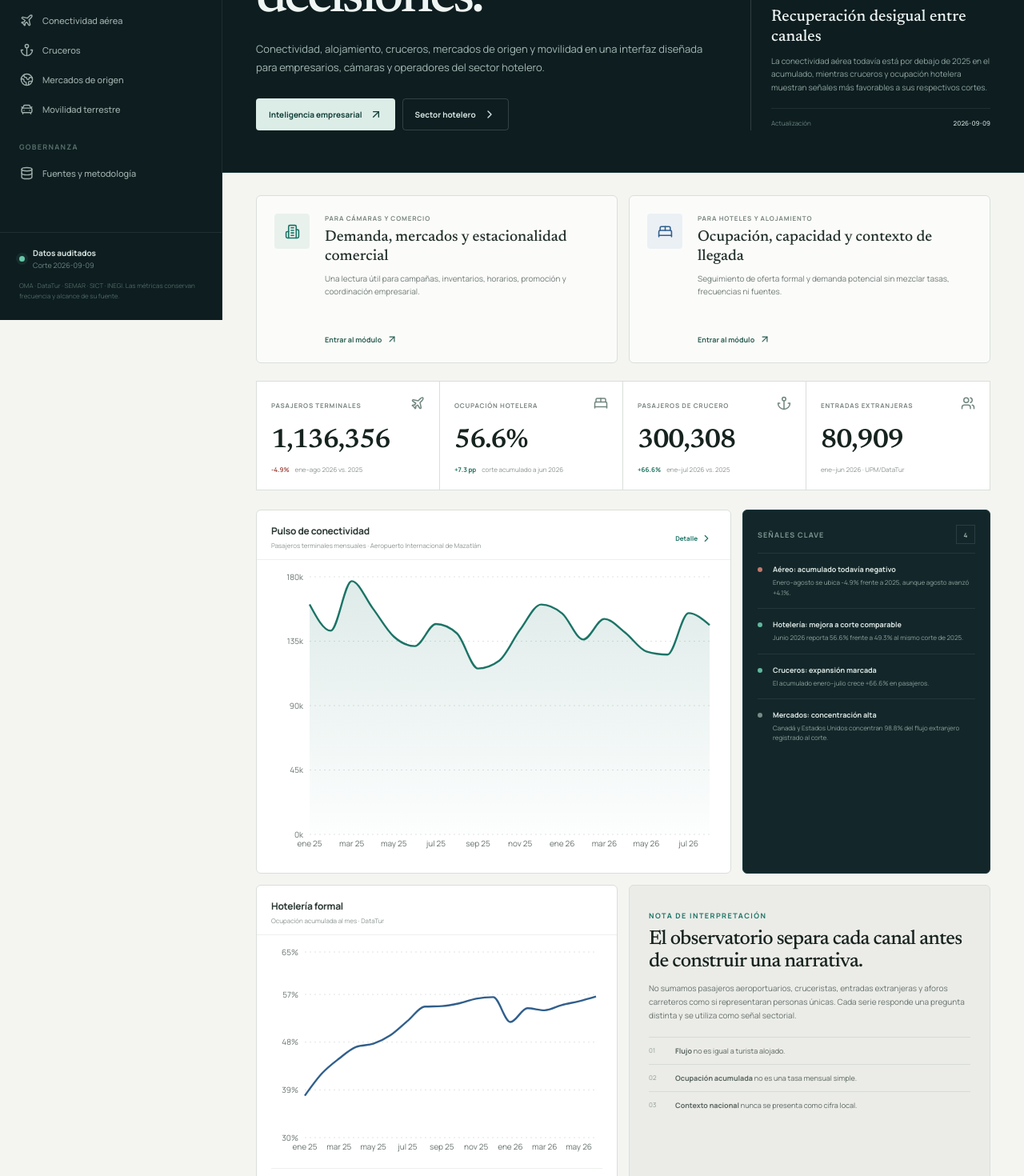
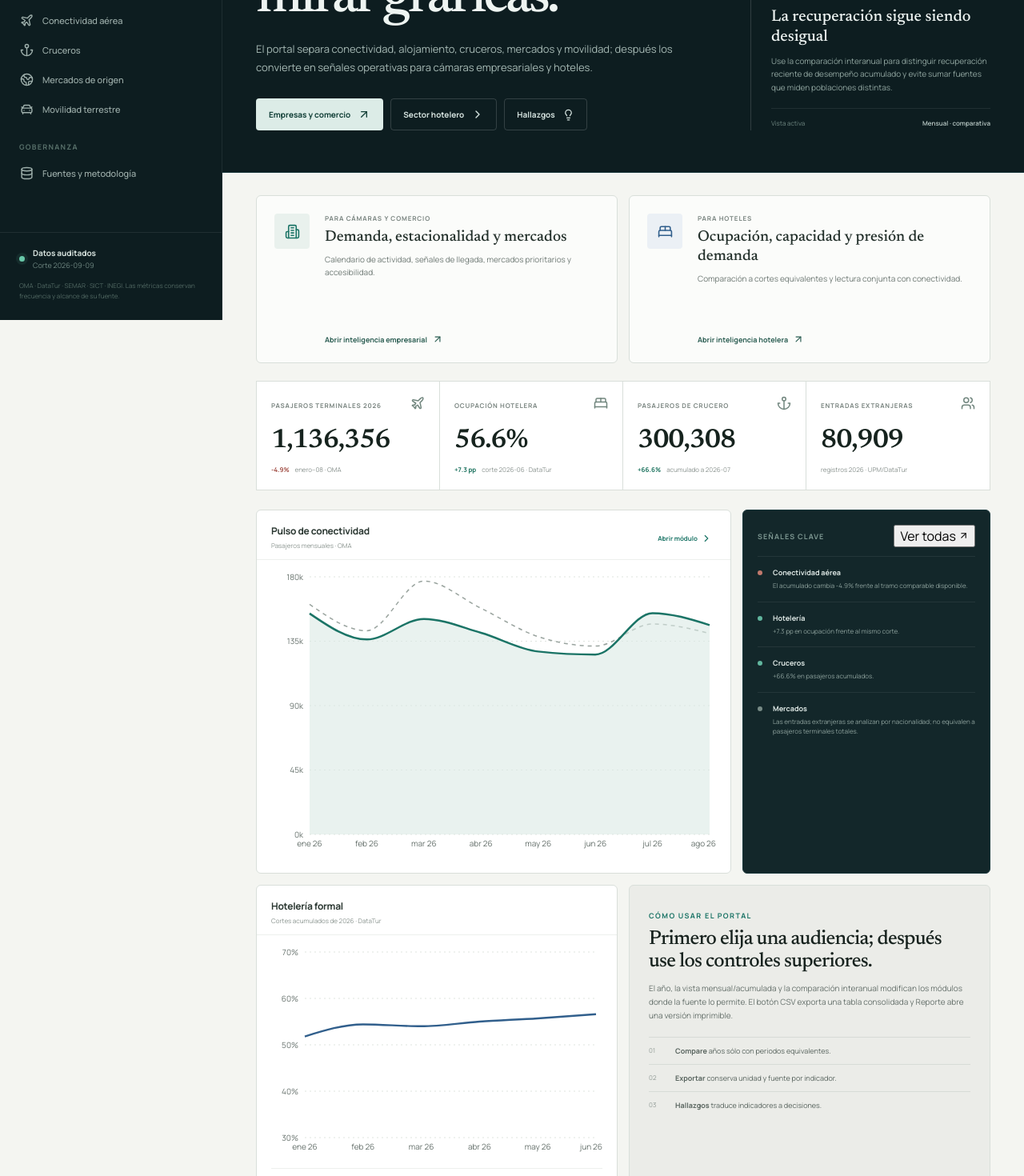
Before and after one commit to Murua-Alvaro/observatorio-turistico-mazatlan, a React (Vite) app: page / in a window 1280 px wide. Shown: the part 400-1870 px from the top of the page at 80% size. Built offline with nearby package versions, Linux system fonts and the light colour scheme.

Commit message:
Make executive home interactive and decision oriented

```diff
--- a/src/pages/Panorama.tsx
+++ b/src/pages/Panorama.tsx
@@ -1,112 +1,90 @@
 import type { ReactNode } from 'react';
-import { Anchor, ArrowUpRight, BedDouble, Building2, ChevronRight, Plane, Users } from 'lucide-react';
+import { Anchor, ArrowUpRight, BedDouble, Building2, ChevronRight, Lightbulb, Plane, Users } from 'lucide-react';
 import { Area, AreaChart, CartesianGrid, Line, LineChart, ResponsiveContainer, Tooltip, XAxis, YAxis } from 'recharts';
 import { ChartFrame, tooltipStyle } from '../components/ChartFrame';
 import { Metric } from '../components/Metric';
 import { Panel } from '../components/Panel';
 import { SourceNote } from '../components/SourceNote';
-import { airport, data, hotel } from '../data/model';
+import { airport, cruises, data, hotel } from '../data/model';
 import { integer, pct, pp } from '../lib/format';
+import type { ObservatoryYear } from '../lib/export';
+import type { ViewMode } from '../App';
 
 type Props = {
+  year: ObservatoryYear;
+  viewMode: ViewMode;
+  compare: boolean;
   onOpenAirport: () => void;
   onOpenBusiness: () => void;
   onOpenHotel: () => void;
+  onOpenInsights: () => void;
 };
 
-export function Panorama({ onOpenAirport, onOpenBusiness, onOpenHotel }: Props) {
+export function Panorama({ year, viewMode, compare, onOpenAirport, onOpenBusiness, onOpenHotel, onOpenInsights }: Props) {
+  const currentAir = airport.filter((d: any) => d.periodo.startsWith(String(year)));
+  const previousAir = airport.filter((d: any) => d.periodo.startsWith(String(year - 1))).slice(0, currentAir.length);
+  let running = 0;
+  let runningPrev = 0;
+  const airChart = currentAir.map((d: any, i: number) => {
+    running += d.pasajeros_totales_mes_actual;
+    const prev = previousAir[i];
+    if (prev) runningPrev += prev.pasajeros_totales_mes_actual;
+    return { label: d.label, current: viewMode === 'monthly' ? d.pasajeros_totales_mes_actual : running, previous: prev ? (viewMode === 'monthly' ? prev.pasajeros_totales_mes_actual : runningPrev) : null };
+  });
+
+  const airYtd = currentAir.reduce((s: number, d: any) => s + d.pasajeros_totales_mes_actual, 0);
+  const prevAirYtd = previousAir.reduce((s: number, d: any) => s + d.pasajeros_totales_mes_actual, 0);
+  const airYoy = prevAirYtd ? ((airYtd / prevAirYtd) - 1) * 100 : currentAir.at(-1)?.yoy_total_pct ?? 0;
+
+  const hotelYear = hotel.filter((d: any) => d.periodo.startsWith(String(year)));
+  const latestHotel = hotelYear.at(-1);
+  const sameCutHotel = latestHotel ? hotel.find((d: any) => d.periodo === `${year - 1}-${latestHotel.periodo.slice(5)}`) : null;
+  const hotelDelta = latestHotel && sameCutHotel ? latestHotel.ocupacion_pct - sameCutHotel.ocupacion_pct : null;
+
+  const cruisesYear = cruises.filter((d: any) => d.periodo.startsWith(String(year)));
+  const latestCruise = cruisesYear.at(-1);
+  const sameCutCruise = latestCruise ? cruises.find((d: any) => d.periodo === `${year - 1}-${latestCruise.periodo.slice(5)}`) : null;
+  const cruiseYoy = latestCruise && sameCutCruise ? ((latestCruise.pasajeros_acumulado_actual / sameCutCruise.pasajeros_acumulado_actual) - 1) * 100 : null;
+
+  const foreignEntries = data.nationality.monthly.filter((d: any) => Number(d.anio) === year).reduce((s: number, d: any) => s + d.valor_entradas, 0);
+
   return <>
     <section className="executive-hero">
       <div className="executive-hero__copy">
-        <span className="eyebrow">Mazatlán · inteligencia turística</span>
-        <h1>Un observatorio para leer la <em>demanda real</em> antes de tomar decisiones.</h1>
-        <p>Conectividad, alojamiento, cruceros, mercados de origen y movilidad en una interfaz diseñada para empresarios, cámaras y operadores del sector hotelero.</p>
+        <span className="eyebrow">Mazatlán · inteligencia turística · {year}</span>
+        <h1>Información para decidir <em>cuándo actuar</em>, no sólo para mirar gráficas.</h1>
+        <p>El portal separa conectividad, alojamiento, cruceros, mercados y movilidad; después los convierte en señales operativas para cámaras empresariales y hoteles.</p>
         <div className="executive-hero__actions">
-          <button className="primary-action" onClick={onOpenBusiness}>Inteligencia empresarial <ArrowUpRight size={16}/></button>
+          <button className="primary-action" onClick={onOpenBusiness}>Empresas y comercio <ArrowUpRight size={16}/></button>
           <button className="secondary-action" onClick={onOpenHotel}>Sector hotelero <ChevronRight size={16}/></button>
+          <button className="secondary-action" onClick={onOpenInsights}>Hallazgos <Lightbulb size={15}/></button>
         </div>
       </div>
-      <aside className="brief-card">
-        <span>Brief ejecutivo</span>
-        <strong>Recuperación desigual entre canales</strong>
-        <p>La conectividad aérea todavía está por debajo de 2025 en el acumulado, mientras cruceros y ocupación hotelera muestran señales más favorables a sus respectivos cortes.</p>
-        <div className="brief-card__meta"><span>Actualización</span><b>{data.meta.cutoff}</b></div>
-      </aside>
+      <aside className="brief-card"><span>Brief ejecutivo</span><strong>{airYoy < 0 ? 'La recuperación sigue siendo desigual' : 'La conectividad mejora, pero no todos los canales al mismo ritmo'}</strong><p>Use la comparación interanual para distinguir recuperación reciente de desempeño acumulado y evite sumar fuentes que miden poblaciones distintas.</p><div className="brief-card__meta"><span>Vista activa</span><b>{viewMode === 'monthly' ? 'Mensual' : 'Acumulada'} {compare ? '· comparativa' : ''}</b></div></aside>
     </section>
 
     <section className="audience-selector">
-      <button onClick={onOpenBusiness} className="audience-card">
-        <div className="audience-card__icon"><Building2 size={19}/></div>
-        <span>Para cámaras y comercio</span>
-        <strong>Demanda, mercados y estacionalidad comercial</strong>
-        <p>Una lectura útil para campañas, inventarios, horarios, promoción y coordinación empresarial.</p>
-        <b>Entrar al módulo <ArrowUpRight size={14}/></b>
-      </button>
-      <button onClick={onOpenHotel} className="audience-card audience-card--hotel">
-        <div className="audience-card__icon"><BedDouble size={19}/></div>
-        <span>Para hoteles y alojamiento</span>
-        <strong>Ocupación, capacidad y contexto de llegada</strong>
-        <p>Seguimiento de oferta formal y demanda potencial sin mezclar tasas, frecuencias ni fuentes.</p>
-        <b>Entrar al módulo <ArrowUpRight size={14}/></b>
-      </button>
+      <button onClick={onOpenBusiness} className="audience-card"><div className="audience-card__icon"><Building2 size={19}/></div><span>Para cámaras y comercio</span><strong>Demanda, estacionalidad y mercados</strong><p>Calendario de actividad, señales de llegada, mercados prioritarios y accesibilidad.</p><b>Abrir inteligencia empresarial <ArrowUpRight size={14}/></b></button>
+      <button onClick={onOpenHotel} className="audience-card audience-card--hotel"><div className="audience-card__icon"><BedDouble size={19}/></div><span>Para hoteles</span><strong>Ocupación, capacidad y presión de demanda</strong><p>Comparación a cortes equivalentes y lectura conjunta con conectividad.</p><b>Abrir inteligencia hotelera <ArrowUpRight size={14}/></b></button>
     </section>
 
     <div className="metric-grid metric-grid--executive">
-      <Metric eyebrow="Pasajeros terminales" value={integer.format(data.kpis.airportYtd)} change={pct(data.kpis.airportYtdYoY, true)} changeTone="negative" detail="ene–ago 2026 vs. 2025" icon={<Plane size={18}/>} />
-      <Metric eyebrow="Ocupación hotelera" value={`${data.kpis.hotelLatestPct}%`} change={pp(data.kpis.hotelSameCutDeltaPp)} changeTone="positive" detail="corte acumulado a jun 2026" icon={<BedDouble size={18}/>} />
-      <Metric eyebrow="Pasajeros de crucero" value={integer.format(data.kpis.cruisePaxYtd)} change={pct(data.kpis.cruisePaxYtdYoY, true)} changeTone="positive" detail="ene–jul 2026 vs. 2025" icon={<Anchor size={18}/>} />
-      <Metric eyebrow="Entradas extranjeras" value={integer.format(data.kpis.foreignEntriesYtd)} detail="ene–jun 2026 · UPM/DataTur" icon={<Users size={18}/>} />
+      <Metric eyebrow={`Pasajeros terminales ${year}`} value={integer.format(airYtd)} change={compare ? pct(airYoy, true) : undefined} changeTone={airYoy >= 0 ? 'positive' : 'negative'} detail={`enero–${currentAir.at(-1)?.periodo.slice(5) ?? '—'} · OMA`} icon={<Plane size={18}/>} />
+      <Metric eyebrow="Ocupación hotelera" value={latestHotel ? `${latestHotel.ocupacion_pct}%` : '—'} change={compare && hotelDelta !== null ? pp(hotelDelta) : undefined} changeTone={hotelDelta !== null && hotelDelta >= 0 ? 'positive' : 'negative'} detail={latestHotel ? `corte ${latestHotel.periodo} · DataTur` : 'sin datos'} icon={<BedDouble size={18}/>} />
+      <Metric eyebrow="Pasajeros de crucero" value={latestCruise ? integer.format(latestCruise.pasajeros_acumulado_actual) : '—'} change={compare && cruiseYoy !== null ? pct(cruiseYoy, true) : undefined} changeTone={cruiseYoy !== null && cruiseYoy >= 0 ? 'positive' : 'negative'} detail={latestCruise ? `acumulado a ${latestCruise.periodo}` : 'sin datos'} icon={<Anchor size={18}/>} />
+      <Metric eyebrow="Entradas extranjeras" value={integer.format(foreignEntries)} detail={`registros ${year} · UPM/DataTur`} icon={<Users size={18}/>} />
     </div>
 
     <div className="executive-grid">
-      <Panel title="Pulso de conectividad" subtitle="Pasajeros terminales mensuales · Aeropuerto Internacional de Mazatlán" action={<button className="text-button" onClick={onOpenAirport}>Detalle <ChevronRight size={14}/></button>}>
-        <ChartFrame large>
-          <ResponsiveContainer width="100%" height="100%">
-            <AreaChart data={airport} margin={{ top: 8, right: 8, left: -12, bottom: 0 }}>
-              <defs><linearGradient id="arrivalAreaExecutive" x1="0" y1="0" x2="0" y2="1"><stop offset="0%" stopColor="#1b7466" stopOpacity={0.24}/><stop offset="100%" stopColor="#1b7466" stopOpacity={0.015}/></linearGradient></defs>
-              <CartesianGrid strokeDasharray="2 4" vertical={false} stroke="#dfe4df" />
-              <XAxis dataKey="label" tick={{ fontSize: 10, fill: '#66716c' }} tickLine={false} axisLine={false} interval={1}/>
-              <YAxis tick={{ fontSize: 10, fill: '#66716c' }} tickLine={false} axisLine={false} tickFormatter={(v:any)=>`${Math.round(Number(v)/1000)}k`}/>
-              <Tooltip contentStyle={tooltipStyle} formatter={(v:any)=>integer.format(Number(v))}/>
-              <Area type="monotone" dataKey="pasajeros_totales_mes_actual" name="Pasajeros" stroke="#1b7466" strokeWidth={2.4} fill="url(#arrivalAreaExecutive)" />
-            </AreaChart>
-          </ResponsiveContainer>
-        </ChartFrame>
+      <Panel title="Pulso de conectividad" subtitle={`${viewMode === 'monthly' ? 'Pasajeros mensuales' : 'Pasajeros acumulados'} · OMA`} action={<button className="text-button" onClick={onOpenAirport}>Abrir módulo <ChevronRight size={14}/></button>}>
+        <ChartFrame large><ResponsiveContainer width="100%" height="100%"><AreaChart data={airChart} margin={{ top: 8, right: 8, left: -12, bottom: 0 }}><CartesianGrid strokeDasharray="2 4" vertical={false} stroke="#dfe4df"/><XAxis dataKey="label" tick={{ fontSize: 10, fill: '#66716c' }} tickLine={false} axisLine={false}/><YAxis tick={{ fontSize: 10, fill: '#66716c' }} tickLine={false} axisLine={false} tickFormatter={(v:any)=>`${Math.round(Number(v)/1000)}k`}/><Tooltip contentStyle={tooltipStyle} formatter={(v:any)=>integer.format(Number(v))}/>{compare && previousAir.length ? <Area type="monotone" dataKey="previous" name={`${year - 1}`} stroke="#9aa49f" strokeWidth={1.5} fill="transparent" strokeDasharray="5 5"/> : null}<Area type="monotone" dataKey="current" name={`${year}`} stroke="#1b7466" strokeWidth={2.5} fill="#dbeae5"/></AreaChart></ResponsiveContainer></ChartFrame>
       </Panel>
-
-      <section className="signal-console">
-        <div className="signal-console__head"><span>Señales clave</span><b>4</b></div>
-        <Signal tone="alert" title="Aéreo: acumulado todavía negativo">Enero–agosto se ubica {pct(data.kpis.airportYtdYoY)} frente a 2025, aunque agosto avanzó {pct(data.kpis.airportAugYoY, true)}.</Signal>
-        <Signal tone="good" title="Hotelería: mejora a corte comparable">Junio 2026 reporta {data.kpis.hotelLatestPct}% frente a {data.kpis.hotelSameCutPrevPct}% al mismo corte de 2025.</Signal>
-        <Signal tone="good" title="Cruceros: expansión marcada">El acumulado enero–julio crece {pct(data.kpis.cruisePaxYtdYoY, true)} en pasajeros.</Signal>
-        <Signal title="Mercados: concentración alta">Canadá y Estados Unidos concentran {(data.kpis.canadaShare + data.kpis.usaShare).toFixed(1)}% del flujo extranjero registrado al corte.</Signal>
-      </section>
+      <section className="signal-console"><div className="signal-console__head"><span>Señales clave</span><button onClick={onOpenInsights}>Ver todas <ArrowUpRight size={13}/></button></div><Signal tone={airYoy >= 0 ? 'good' : 'alert'} title="Conectividad aérea">El acumulado cambia {pct(airYoy, true)} frente al tramo comparable disponible.</Signal><Signal tone={hotelDelta !== null && hotelDelta >= 0 ? 'good' : 'neutral'} title="Hotelería">{hotelDelta === null ? 'No hay corte comparable previo en la base.' : `${pp(hotelDelta)} en ocupación frente al mismo corte.`}</Signal><Signal tone={cruiseYoy !== null && cruiseYoy >= 0 ? 'good' : 'neutral'} title="Cruceros">{cruiseYoy === null ? 'Sin comparación equivalente.' : `${pct(cruiseYoy, true)} en pasajeros acumulados.`}</Signal><Signal title="Mercados">Las entradas extranjeras se analizan por nacionalidad; no equivalen a pasajeros terminales totales.</Signal></section>
     </div>
 
     <div className="split-grid">
-      <Panel title="Hotelería formal" subtitle="Ocupación acumulada al mes · DataTur">
-        <ChartFrame>
-          <ResponsiveContainer width="100%" height="100%">
-            <LineChart data={hotel} margin={{ top: 8, right: 8, left: -18, bottom: 0 }}>
-              <CartesianGrid strokeDasharray="2 4" vertical={false} stroke="#dfe4df" />
-              <XAxis dataKey="label" tick={{ fontSize: 10, fill: '#66716c' }} tickLine={false} axisLine={false} interval={1}/>
-              <YAxis domain={[30,65]} tick={{ fontSize: 10, fill: '#66716c' }} tickLine={false} axisLine={false} tickFormatter={(v:any)=>`${v}%`}/>
-              <Tooltip contentStyle={tooltipStyle} formatter={(v:any)=>`${v}%`}/>
-              <Line type="monotone" dataKey="ocupacion_pct" name="Ocupación acumulada" stroke="#315f8c" strokeWidth={2.4} dot={false}/>
-            </LineChart>
-          </ResponsiveContainer>
-        </ChartFrame>
-        <SourceNote source="Lectura correcta" note="Cada punto corresponde a un corte acumulado; no se interpreta como ocupación mensual independiente." />
-      </Panel>
-
-      <section className="editorial-panel">
-        <span className="eyebrow">Nota de interpretación</span>
-        <h3>El observatorio separa cada canal antes de construir una narrativa.</h3>
-        <p>No sumamos pasajeros aeroportuarios, cruceristas, entradas extranjeras y aforos carreteros como si representaran personas únicas. Cada serie responde una pregunta distinta y se utiliza como señal sectorial.</p>
-        <div className="editorial-rule"><span>01</span><p><strong>Flujo</strong> no es igual a turista alojado.</p></div>
-        <div className="editorial-rule"><span>02</span><p><strong>Ocupación acumulada</strong> no es una tasa mensual simple.</p></div>
-        <div className="editorial-rule"><span>03</span><p><strong>Contexto nacional</strong> nunca se presenta como cifra local.</p></div>
-      </section>
+      <Panel title="Hotelería formal" subtitle={`Cortes acumulados de ${year} · DataTur`}><ChartFrame><ResponsiveContainer width="100%" height="100%"><LineChart data={hotelYear} margin={{ top: 8, right: 8, left: -18, bottom: 0 }}><CartesianGrid strokeDasharray="2 4" vertical={false} stroke="#dfe4df"/><XAxis dataKey="label" tick={{ fontSize: 10, fill: '#66716c' }} tickLine={false} axisLine={false}/><YAxis domain={[30,70]} tick={{ fontSize: 10, fill: '#66716c' }} tickLine={false} axisLine={false} tickFormatter={(v:any)=>`${v}%`}/><Tooltip contentStyle={tooltipStyle} formatter={(v:any)=>`${v}%`}/><Line type="monotone" dataKey="ocupacion_pct" name="Ocupación acumulada" stroke="#315f8c" strokeWidth={2.4} dot={false}/></LineChart></ResponsiveContainer></ChartFrame><SourceNote source="Lectura correcta" note="Cada punto corresponde a un corte acumulado; no se interpreta como ocupación mensual independiente." /></Panel>
+      <section className="editorial-panel"><span className="eyebrow">Cómo usar el portal</span><h3>Primero elija una audiencia; después use los controles superiores.</h3><p>El año, la vista mensual/acumulada y la comparación interanual modifican los módulos donde la fuente lo permite. El botón CSV exporta una tabla consolidada y Reporte abre una versión imprimible.</p><div className="editorial-rule"><span>01</span><p><strong>Compare</strong> años sólo con periodos equivalentes.</p></div><div className="editorial-rule"><span>02</span><p><strong>Exportar</strong> conserva unidad y fuente por indicador.</p></div><div className="editorial-rule"><span>03</span><p><strong>Hallazgos</strong> traduce indicadores a decisiones.</p></div></section>
     </div>
   </>;
 }
```
